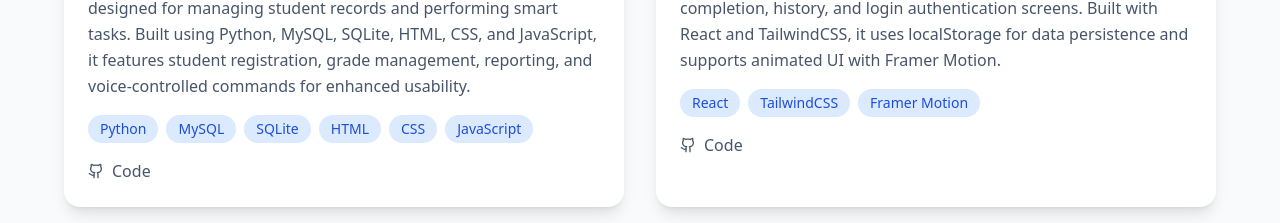
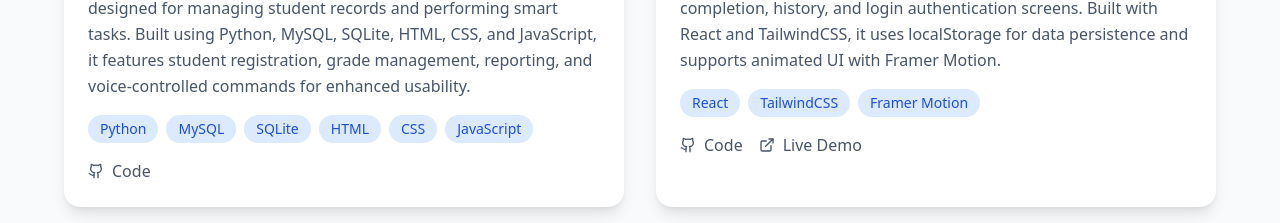
Before and after one commit to Vivek1054/Portfolio, a React (Vite) app: page / in a window 1280 px wide. Shown: the part 2875-3098 px from the top of the page. Built offline with nearby package versions, Linux system fonts and the light colour scheme.

Commit message:
first commit

```diff
--- a/src/components/Projects.jsx
+++ b/src/components/Projects.jsx
@@ -13,7 +13,7 @@ import img8 from '../assets/Chanakya project images/incognito page.png';
 import img9 from '../assets/Chanakya project images/siri wave.png';
 import img10 from '../assets/Chanakya project images/demo menu.png';
 
-// ✅ NEW: MarkTask images
+// ✅ MarkTask images
 import completedTask from '../assets/MarkTask img/completed task.png';
 import darkMode from '../assets/MarkTask img/dark mode.png';
 import lightMode from '../assets/MarkTask img/light mode.png';
@@ -37,6 +37,7 @@ const Projects = () => {
       technologies: ['Python', 'MySQL', 'SQLite', 'HTML', 'CSS', 'JavaScript'],
       githubUrl: 'https://github.com/Vivek1054/CHANAKYA',
       featured: true,
+      // ✅ Notice: No LiveUrl for CHANAKYA!
     },
     {
       title: 'MarkTask To-Do App',
@@ -54,7 +55,8 @@ const Projects = () => {
         deletedTask,
       ],
       technologies: ['React', 'TailwindCSS', 'Framer Motion'],
-      githubUrl: 'https://github.com/Vivek1054/MarkTask',
+      githubUrl: 'https://github.com/Vivek1054/Project-MarkTask',
+      LiveUrl: 'https://project-mark-task-6khw.vercel.app/',
       featured: true,
     },
   ];
@@ -124,6 +126,18 @@ const Projects = () => {
                       <Github size={16} />
                       Code
                     </a>
+                    {project.LiveUrl && (
+                      <a
+                        href={project.LiveUrl}
+                        target="_blank"
+                        rel="noopener noreferrer"
+                        className="flex items-center gap-2 text-slate-600 dark:text-slate-300 hover:text-blue-600 dark:hover:text-blue-400 transition-colors duration-200"
+                        onClick={(e) => e.stopPropagation()}
+                      >
+                        <ExternalLink size={16} />
+                        Live Demo
+                      </a>
+                    )}
                   </div>
                 </div>
               </div>
```
Also changed, not shown: 1 other file (tests, documents, lock files or other folders).
